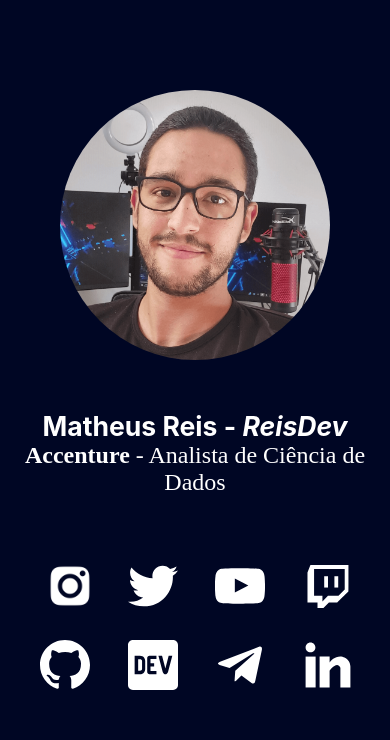
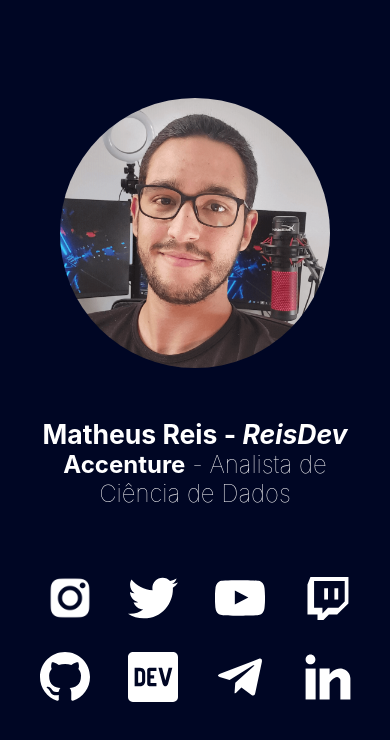
Before and after one commit to reisdev/portfolio, a React (Create React App) app: page /#/ in a window 390 px wide. Shown: the top 740 px of the page. Built offline with nearby package versions, Linux system fonts and the light colour scheme; no server answers.

Commit message:
[chore] (css): Adding margin-top on mobile + fixing font problem

```diff
--- a/src/styles/Home.module.css
+++ b/src/styles/Home.module.css
@@ -54,7 +54,6 @@
 
 .job {
   font-size: 1.5rem;
-  font-family: initial;
   font-weight: 100;
 }
 
@@ -120,6 +119,7 @@
 @media (max-width: 768px) {
   .personal {
     flex-direction: column;
+    margin-top: 20px;
   }
 
   .info {
```
